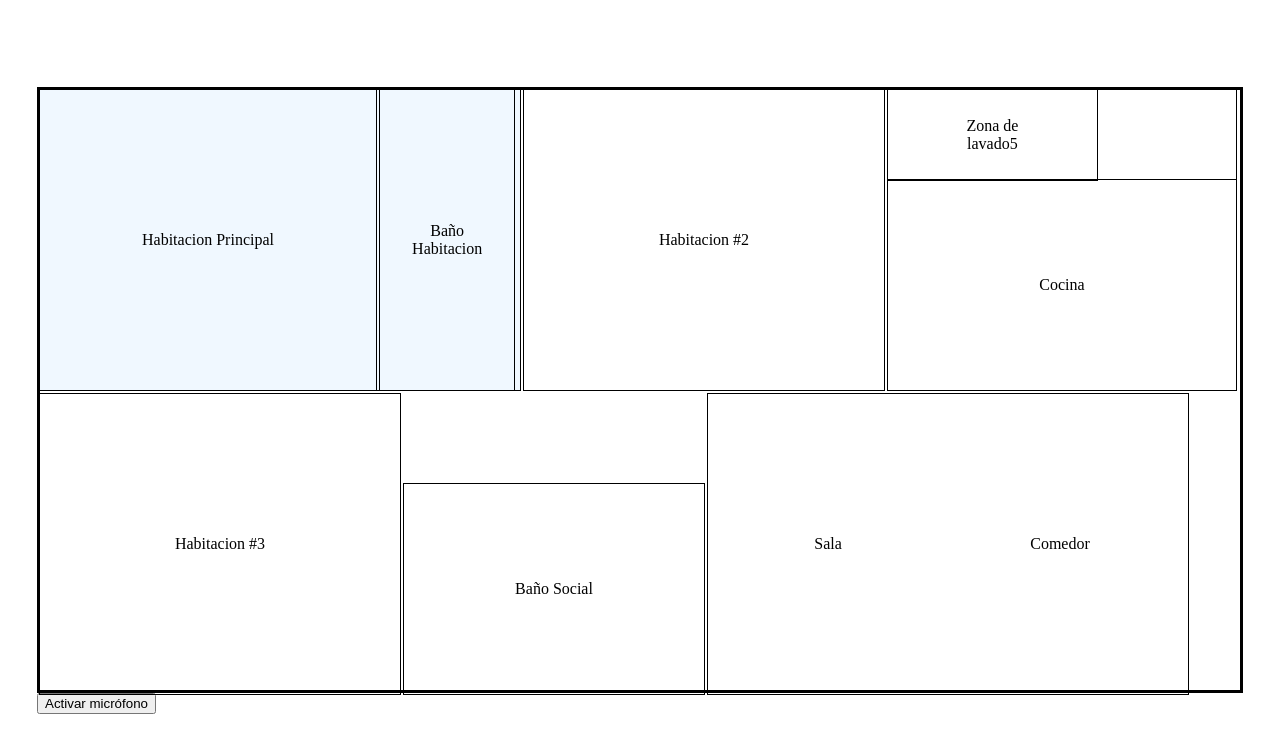
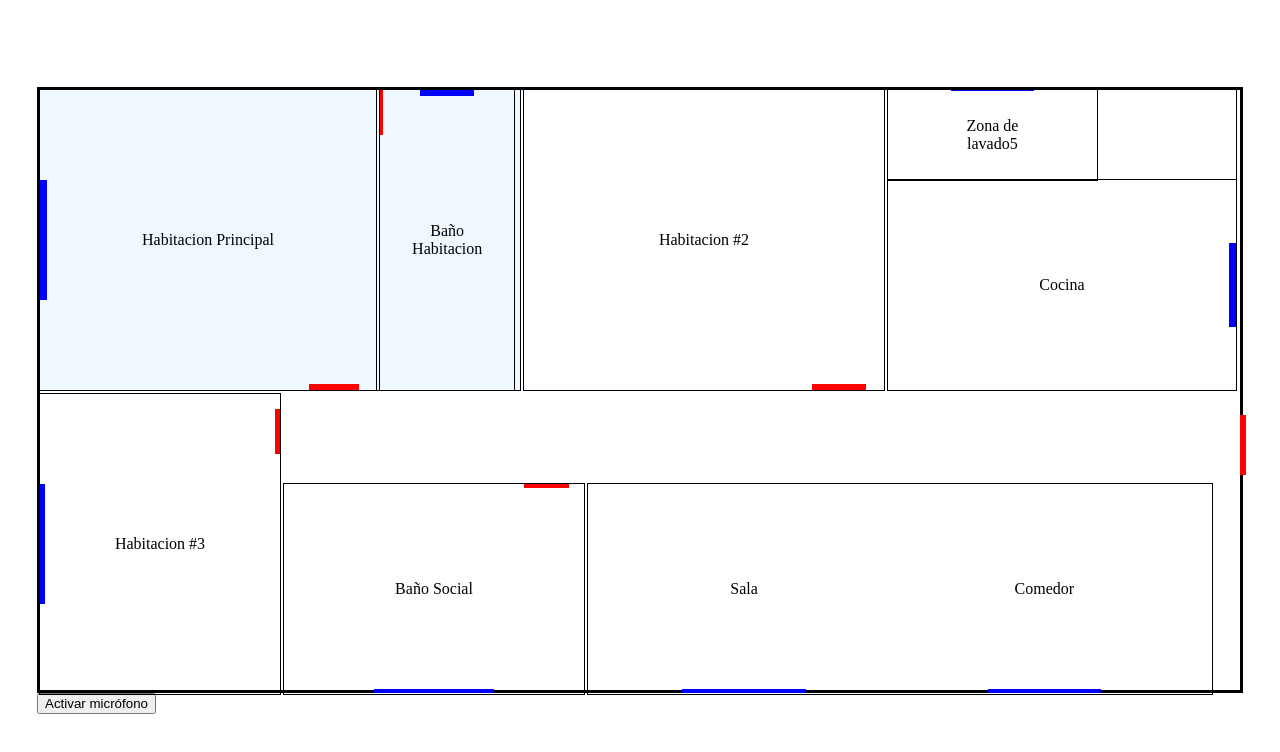
Before and after one commit to Arturo-daza/Proyecto-Domotica-Inclusiva, a plain HTML site: page index.html in a window 1280 px wide. Drawn offline with Linux system fonts and the light colour scheme.

Commit message:
Diseño ventanas y puertas apartamento
Se agregan las ventanas y puertas del apartamento.

```diff
--- a/css/estilos.css
+++ b/css/estilos.css
@@ -4,6 +4,9 @@ body {
     align-items: center; /* Centra verticalmente el div */
     height: 100vh; /* Establece la altura del contenedor al 100% de la altura de la ventana */
   }
+
+
+
 .Apartamento{
     height: 600px;
     width: 1200px;
@@ -18,9 +21,17 @@ display: inline-block;
 .SeccionInferior{
     width:100%;
     height: 50%;
-
+    position: relative;
     display: inline-block;
 
+}
+.PuertaPrincipal{
+    background-color: red;
+    width: 0.5%;
+    height: 20%;
+    position: absolute;
+    top:7%;
+    left: 100%;
 }
 #HabitacionPricipal{
     width:40%;
@@ -47,6 +58,7 @@ display: inline-block;
     position: relative;
     outline: 1px solid #000000;
 
+
 }
 
 .HabitacionSecundaria{
@@ -64,7 +76,7 @@ display: inline-block;
     display: inline-block;
 }
 .HabitacionTerciaria{
-    width:30%;
+    width:20%;
     height: 100%;
     outline: 1px solid #000000;
     display: inline-block;
@@ -93,8 +105,8 @@ display: inline-block;
     position: relative;
 }
 .SalaComedor{
-    width:40%;
-    height: 100%;
+    width:52%;
+    height: 70%;
     outline: 1px solid #000000;
     display: inline-block;
 
@@ -121,6 +133,70 @@ display: inline-block;
   transform: translate(-50%, -50%);
   text-align: center;
   color: black;
+}
+.puertaHabitacionPrincipal{
+    background-color: red;
+    width: 15%;
+    height: 2%;
+    position: absolute;
+    top: 98%;
+    left: 80%;
+}
+.PuetabañoHabitacion{
+    background-color: red;
+    width: 2%;
+    height: 15%;
+    position: absolute;
+
+}
+.PuertaHabitacion3{
+    background-color: red;
+    width: 2%;
+    height: 15%;
+    position: absolute;
+    left: 98%;
+    top: 5%;
+}
+.PuertaBañoSocial{
+    background-color: red;
+    width: 15%;
+    height: 2%;
+    position: absolute;
+    left: 80%;
+}
+.ventanaHabitacion{
+    background-color: blue;
+    width: 2%;
+    height: 40%;
+    position: absolute;
+    top: 30%;
+
+}
+.VentanaInferior{
+    background-color: blue;
+    width: 40%;
+    height: 2%;
+    position: absolute;
+    top: 98%;
+    left: 30%;
+}
+.VentanaCocina{
+    background-color: blue;
+    width: 2%;
+    height: 40%;
+    position: absolute;
+    top: 30%;
+    left:98%;
+}
+.VentanaSuperior{
+
+    background-color: blue;
+    width: 40%;
+    height: 2%;
+    position: absolute;
+
+    left: 30%;
+
 }
 /* .Habitacion:hover{
     background-color: red;
--- a/index.html
+++ b/index.html
@@ -13,24 +13,43 @@
 
 <body>
     <div class="container">
+
         <div class="Apartamento">
             <div class="SeccionSuperior">
                 <div id="HabitacionPricipal">
-                    <div class="Habitacion"><a class="Text">Habitacion Principal</a></div>
-                    <div class="BañoHabitacion"><a class="Text">Baño Habitacion</a></div>
+                    <div class="Habitacion"><a class="Text">Habitacion Principal</a>
+                        <div class="puertaHabitacionPrincipal"> </div>
+                        <div class="ventanaHabitacion"></div>
                 </div>
-                <div class="HabitacionSecundaria"><a class="Text">Habitacion #2</a></div>
+                    <div class="BañoHabitacion"><a class="Text">Baño Habitacion</a> <div class="PuetabañoHabitacion"></div>
+                        <div class="VentanaSuperior"> </div>
+                    </div>
+                </div>
+                <div class="HabitacionSecundaria"><a class="Text">Habitacion #2</a><div class="puertaHabitacionPrincipal"></div></div>
                 <div class="CocinaZonalavado">
-                    <div class="Zonalavado"><a class="Text">Zona de lavado5</a></div>
-                    <div class="cocina"><a class="Text">Cocina</a></div>
+                    <div class="Zonalavado"><a class="Text">Zona de lavado5</a>
+                        <div class="VentanaSuperior"> </div>
+                    </div>
+                    <div class="cocina"><a class="Text">Cocina</a>
+                        <div class="VentanaCocina"> </div>
+                    </div>
                 </div>
             </div>
             <div class="SeccionInferior">
-                <div class="HabitacionTerciaria"><a class="Text">Habitacion #3</a></div>
-                <div class="BañoSocial"><a class="Text">Baño Social</a></div>
+                <div class="PuertaPrincipal"></div>
+                <div class="HabitacionTerciaria"><a class="Text">Habitacion #3</a><div class="PuertaHabitacion3"> </div>
+                    <div class="ventanaHabitacion"></div>
+                </div>
+                <div class="BañoSocial"><a class="Text">Baño Social</a>
+                    <div class="PuertaBañoSocial"> </div>
+                    <div class="VentanaInferior"> </div>
+                 </div>
                 <div class="SalaComedor">
-                    <div class="Sala"><a class="Text">Sala</a></div>
-                    <div class="Comedor"> <a class="Text">Comedor</a></div>
+                    <div class="Sala"><a class="Text">Sala</a>
+                        <div class="VentanaInferior"> </div>
+                    </div>
+                    <div class="Comedor"> <a class="Text">Comedor</a>
+                        <div class="VentanaInferior"> </div></div>
                 </div>
             </div>
         </div>
```
